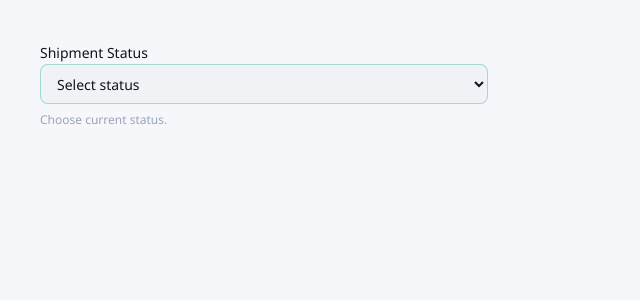
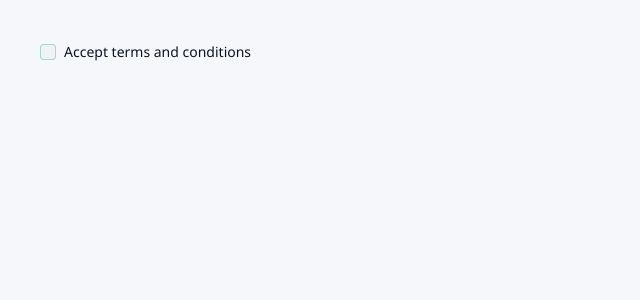
Before and after one commit to snehagoswami02/neurolinkx-fe, a Next.js app: page / in a window 1280 px wide. Shown: the top 300 px of the page, without its empty margins (0-640 px from the left). Built offline with nearby package versions, Linux system fonts and the light colour scheme.

Commit message:
feat: add reusable Checkbox component with accessible label support

```diff
--- a/src/app/page.tsx
+++ b/src/app/page.tsx
@@ -2,23 +2,16 @@ import { Input } from "@/components/ui/input";
 import { FormField } from "@/components/ui/form-feild";
 import { Textarea } from "@/components/ui/text area";
 import { Select } from "@/components/ui/select";
+import { Checkbox } from "@/components/ui/checkbox";
+
+
+
+
+
 export default function Home() {
-    return (
+  return (
     <main className="min-h-screen p-10">
-      <div className="max-w-md">
-        <FormField label="Shipment Status" helperText="Choose current status.">
-          <Select
-            defaultValue=""
-            placeholder="Select status"
-            options={[
-              { label: "Pending", value: "pending" },
-              { label: "In Transit", value: "in-transit" },
-              { label: "Delivered", value: "delivered" },
-              { label: "Delayed", value: "delayed" },
-            ]}
-          />
-        </FormField>
-      </div>
+      <Checkbox label="Accept terms and conditions" />
     </main>
   );
 }
--- /dev/null
+++ b/src/components/ui/checkbox/checkbox.tsx
@@ -0,0 +1,61 @@
+import * as React from "react";
+import { Check } from "lucide-react";
+
+import { cn } from "@/lib/utils";
+
+export interface CheckboxProps
+  extends Omit<React.InputHTMLAttributes<HTMLInputElement>, "type"> {
+  label?: string;
+  error?: boolean;
+}
+
+const Checkbox = React.forwardRef<HTMLInputElement, CheckboxProps>(
+  ({ className, label, error = false, id, disabled, ...props }, ref) => {
+    const checkboxId = id ?? React.useId();
+
+    return (
+      <label
+        htmlFor={checkboxId}
+        className={cn(
+          "inline-flex items-center gap-2 text-sm text-[var(--color-text)]",
+          disabled && "cursor-not-allowed opacity-50",
+          !disabled && "cursor-pointer",
+          className
+        )}
+      >
+        <span className="relative inline-flex h-4 w-4 items-center justify-center">
+          <input
+            ref={ref}
+            id={checkboxId}
+            type="checkbox"
+            disabled={disabled}
+            className="peer sr-only"
+            {...props}
+          />
+
+          <span
+            className={cn(
+              "flex h-4 w-4 items-center justify-center rounded-sm border",
+              "bg-[var(--color-surface-2)]",
+              "transition-all duration-200",
+              "peer-focus-visible:shadow-[0_0_0_3px_rgba(0,229,182,0.15)]",
+              "peer-checked:bg-[var(--color-primary)]",
+              "peer-checked:border-[var(--color-primary)]",
+              error
+                ? "border-[var(--color-danger)]"
+                : "border-[var(--color-border-2)]"
+            )}
+          >
+            <Check className="h-3 w-3 text-black opacity-0 peer-checked:opacity-100" />
+          </span>
+        </span>
+
+        {label && <span>{label}</span>}
+      </label>
+    );
+  }
+);
+
+Checkbox.displayName = "Checkbox";
+
+export { Checkbox };
--- /dev/null
+++ b/src/components/ui/checkbox/index.ts
@@ -0,0 +1 @@
+export * from "./checkbox";
```
Also changed, not shown: 1 other file (tests, documents, lock files or other folders).
